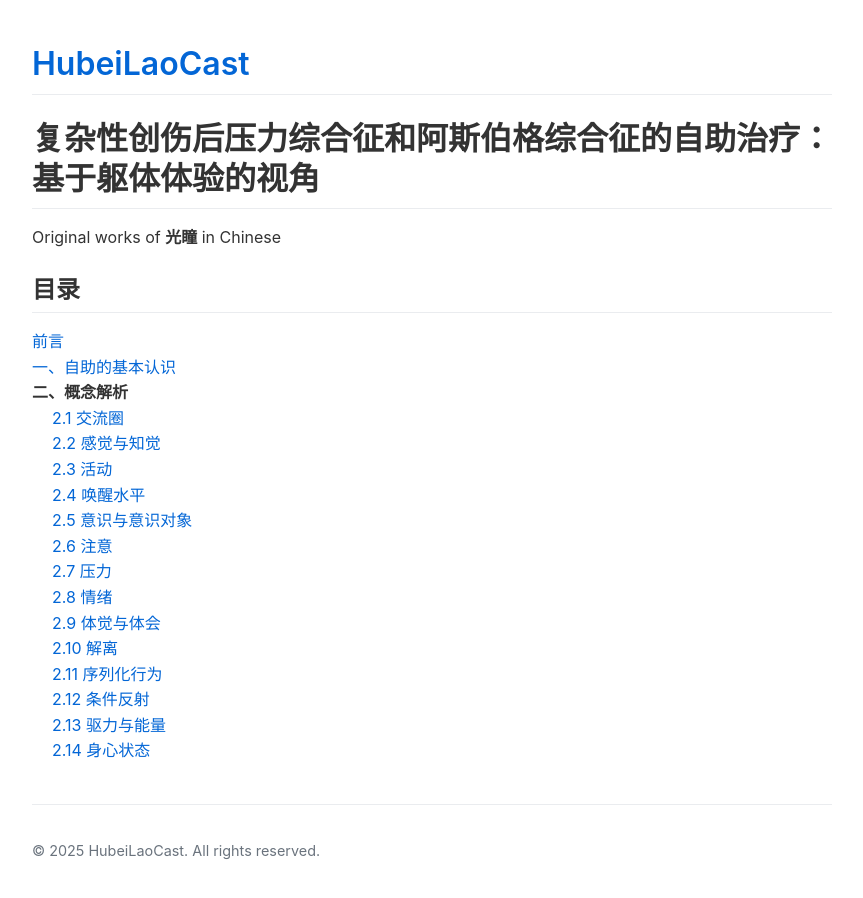
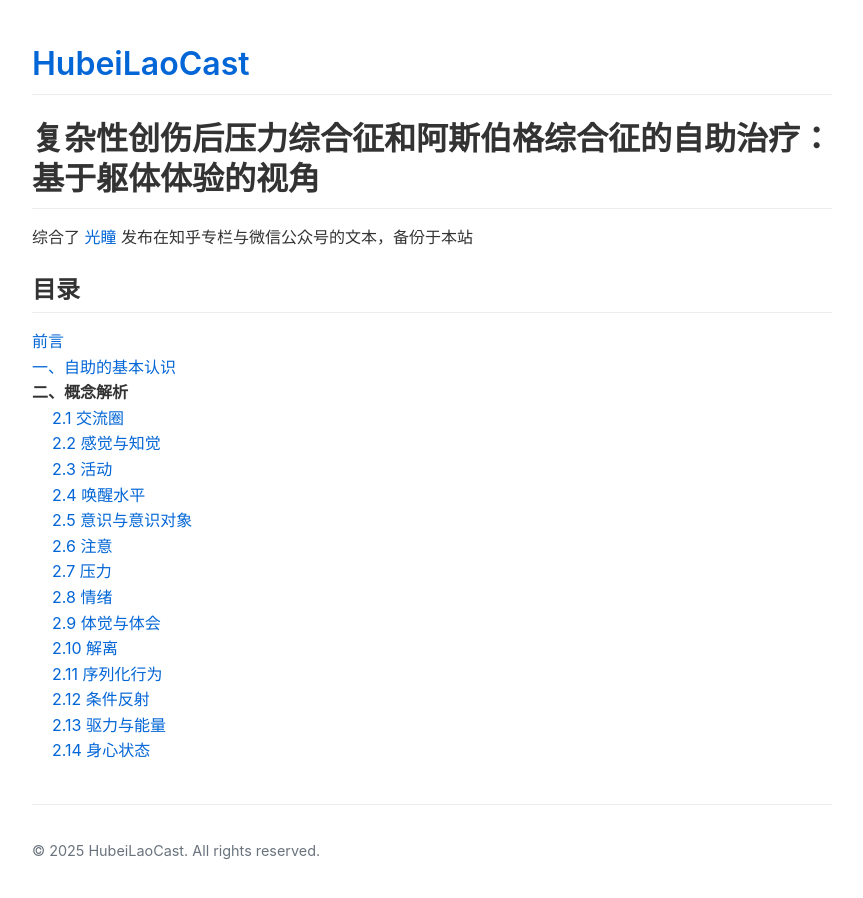
Before and after one commit to HubeiLaoCast/HubeiLaoCast.github.io, a Jekyll site: the page built from cptsd_healing.md, in a window 1280 px wide. Shown: the whole page, without its empty margins (208-1071 px from the left). Built offline with Jekyll 4.4.1, drawn with Linux system fonts in a browser that asks for light colours.

Commit message:
fix author declaration of cptsd_healing

```diff
--- a/cptsd_healing.md
+++ b/cptsd_healing.md
@@ -3,7 +3,7 @@ title: 复杂性创伤后压力综合征和阿斯伯格综合征的自助治疗
 layout: default
 ---
 
-<p>Original works of <strong>光瞳</strong> in Chinese</p>
+<p>综合了 <a href="https://www.zhihu.com/people/alexcma">光瞳</a> 发布在知乎专栏与微信公众号的文本，备份于本站</p>
 
 {% comment %}
   1. Sort ALL pages by chapter, then part.
```
